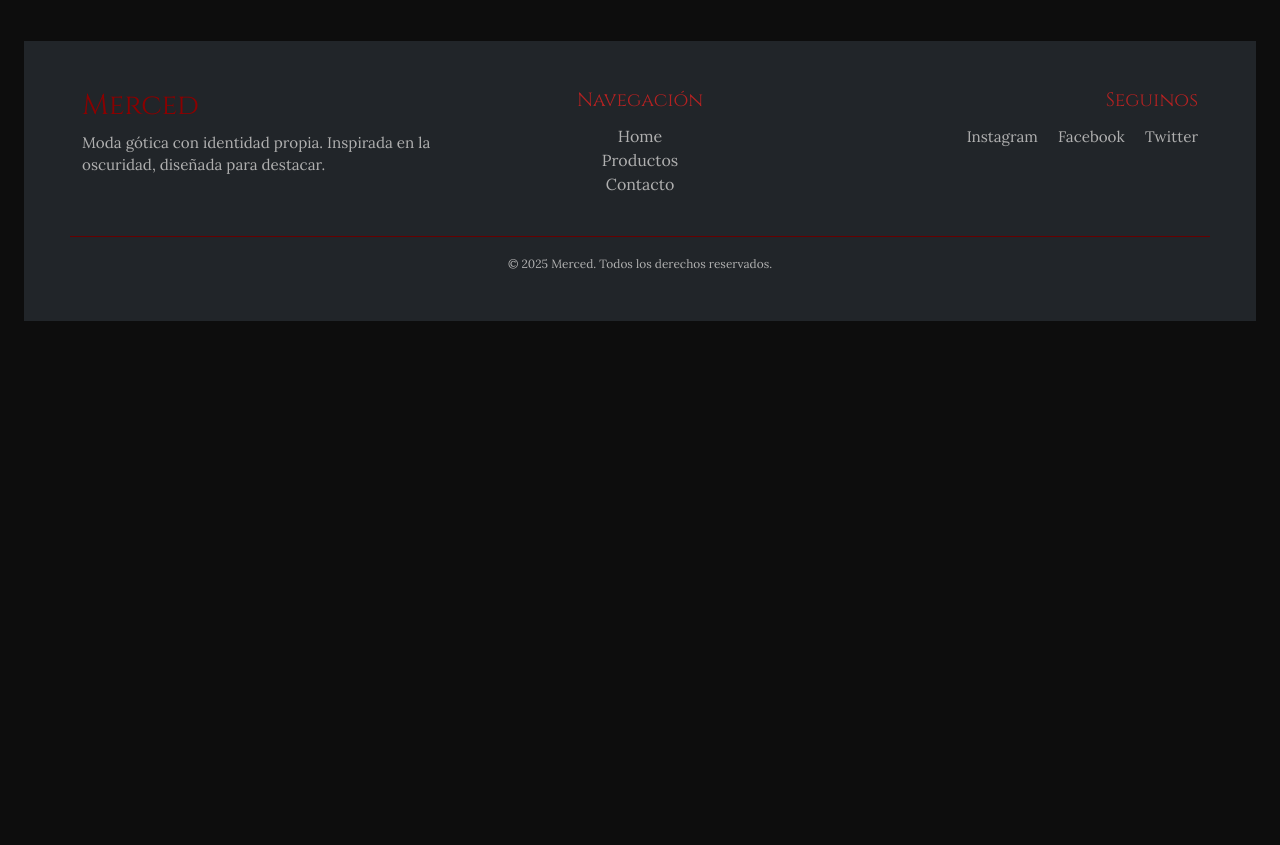
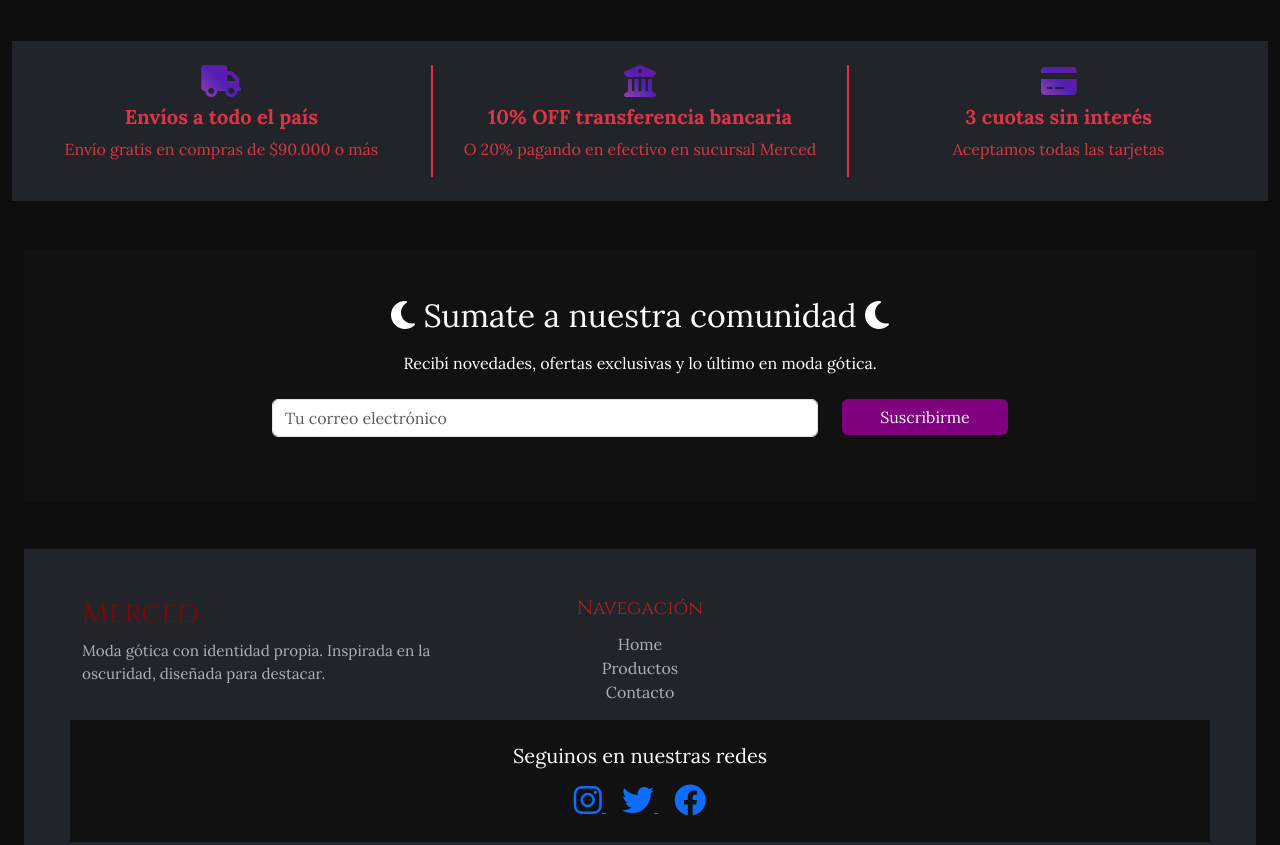
Before and after one commit to ISPC-Grupo-12/MercedSegundoCuatrimestre, a plain HTML site: page front/home.html in a window 1280 px wide. Shown: the part 680-1525 px from the top of the page. Before the commit the page ends 1025 px from the top, so only its background shows below. Drawn offline with nearby package versions, Linux system fonts and the light colour scheme.

Commit message:
Home realizado y arreglos en generales de css

```diff
--- a/front/css/home.css
+++ b/front/css/home.css
@@ -3,4 +3,20 @@
     width: 100%;
     /* Ocupa todo el ancho */
     height: 500px;
-    }
+}
+
+.icon-metallic-purple {
+    color: #8e44ad;
+    /* base morado */
+    background: linear-gradient(45deg, #8e44ad, #531fb3, #6a1b9a);
+    background-clip: text;
+    -webkit-background-clip: text;
+    -webkit-text-fill-color: transparent;
+}
+
+/*
+Usé -webkit-background-clip y -webkit-text-fill-color
+para que el degradado se vea bien en navegadores con motor WebKit
+(Chrome, Safari, Edge).
+Sin esto, el texto no mostraría el degradado y quedaría sólido.
+*/
--- a/front/home.html
+++ b/front/home.html
@@ -10,6 +10,9 @@
     <!-- Google Fonts -->
     <link href="https://fonts.googleapis.com/css2?family=Cinzel:wght@400;700&family=Lora:wght@400;700&display=swap"
         rel="stylesheet">
+
+    <!-- Font Awesome -->
+    <link href="https://cdnjs.cloudflare.com/ajax/libs/font-awesome/6.4.0/css/all.min.css" rel="stylesheet">
 
     <link rel="stylesheet" href="../front/css/home.css">
 
@@ -83,9 +86,53 @@
                 </button>
             </div>
         </section>
-        <section>
-            <!-- Información de la tienda, promociones, envíos,etc. -->
+        <!-- Sección de beneficios -->
+        <section class="row text-center bg-dark text-danger py-4 mt-5">
+            <div class="col-md-4 d-flex flex-column align-items-center">
+                <i class="fas fa-truck fa-2x mb-2 icon-metallic-purple"></i>
+                <h5 class="fw-bold">Envíos a todo el país</h5>
+                <p class="text-danger">Envío gratis en compras de $90.000 o más</p>
+            </div>
+
+            <div class="col-md-4 d-flex flex-column align-items-center border-start border-danger border-2 border-end border-danger border-2 ">
+                <i class="fas fa-university fa-2x mb-2 icon-metallic-purple"></i>
+                <h5 class="fw-bold">10% OFF transferencia bancaria</h5>
+                <p class="text-danger">O 20% pagando en efectivo en sucursal Merced</p>
+            </div>
+
+            <div class="col-md-4 d-flex flex-column align-items-center">
+                <i class="fas fa-credit-card fa-2x mb-2 icon-metallic-purple"></i>
+                <h5 class="fw-bold">3 cuotas sin interés</h5>
+                <p class="text-danger">Aceptamos todas las tarjetas</p>
+            </div>
         </section>
+        <!-- Sección de subscripción -->
+        <section class="newsletter py-5 text-white mt-5" style="background-color: #111;">
+            <div class="container text-center">
+                <h2 class="mb-3 text-white">
+                    <i class="fas fa-moon"></i> Sumate a nuestra comunidad <i class="fas fa-moon"></i>
+                </h2>
+                <p class="mb-4">Recibí novedades, ofertas exclusivas y lo último en moda gótica.</p>
+
+                <form id="newsletterForm" class="row justify-content-center">
+                    <div class="col-md-6 col-sm-8">
+                        <input type="email" id="emailInput" class="form-control mb-3"
+                            placeholder="Tu correo electrónico" required>
+                    </div>
+                    <div class="col-md-2 col-sm-4">
+                        <button type="submit" class="btn btn-outline-light w-100"
+                            style="background:#800080; border:none;">
+                            Suscribirme
+                        </button>
+                    </div>
+                    <!-- Mensaje de confirmación -->
+                    <div id="message" class="text-center text-white mt-3" style="display:none;">
+                        ¡Gracias por suscribirte!
+                    </div>
+                </form>
+            </div>
+        </section>
+
     </main>
 
 
@@ -109,14 +156,20 @@
                     </ul>
                 </div>
                 <!-- Columna 3: Redes -->
-                <div class="col-md-4 text-center text-md-end">
-                    <h5 class="footer-subtitle">Seguinos</h5>
-                    <div class="footer-social">
-                        <a href="#" class="footer-link me-3">Instagram</a>
-                        <a href="#" class="footer-link me-3">Facebook</a>
-                        <a href="#" class="footer-link">Twitter</a>
+                <section class="socials py-4" style="background-color: #111;">
+                    <div class="container text-center">
+                        <h5 class="text-white mb-3">Seguinos en nuestras redes</h5>
+                        <a href="https://www.instagram.com" target="_blank" class="social-icon me-3">
+                            <i class="fab fa-instagram fa-2x"></i>
+                        </a>
+                        <a href="https://www.twitter.com" target="_blank" class="social-icon me-3">
+                            <i class="fab fa-twitter fa-2x"></i>
+                        </a>
+                        <a href="https://www.facebook.com" target="_blank" class="social-icon">
+                            <i class="fab fa-facebook fa-2x"></i>
+                        </a>
                     </div>
-                </div>
+                </section>
 
                 <div class="footer-bottom text-center mt-4 pt-3 border-top">
                     <small>&copy; 2025 Merced. Todos los derechos reservados.</small>
@@ -128,7 +181,7 @@
     <script src="https://cdn.jsdelivr.net/npm/bootstrap@5.3.8/dist/js/bootstrap.bundle.min.js"
         integrity="sha384-FKyoEForCGlyvwx9Hj09JcYn3nv7wiPVlz7YYwJrWVcXK/BmnVDxM+D2scQbITxI"
         crossorigin="anonymous"></script>
-    <script src="front/js/home.js">
+    <script src="js/home.js">
 
     </script>
 </body>
--- a/front/js/home.js
+++ b/front/js/home.js
@@ -0,0 +1,17 @@
+const form = document.getElementById('newsletterForm');
+const message = document.getElementById('message');
+
+form.addEventListener('submit', function(e) {
+    e.preventDefault(); // evita que se recargue la página
+
+    const email = document.getElementById('emailInput').value;
+
+    const regex = /^[^\s@]+@[^\s@]+\.[^\s@]+$/;
+    if(regex.test(email)) {
+        message.style.display = 'block';
+        message.innerText = `¡Gracias por suscribirte, ${email}!`;
+        form.reset();
+    } else {
+        alert('Por favor, ingresá un correo válido.');
+    }
+});
```
Also changed, not shown: front/productos.html (+61 -31 lines).
